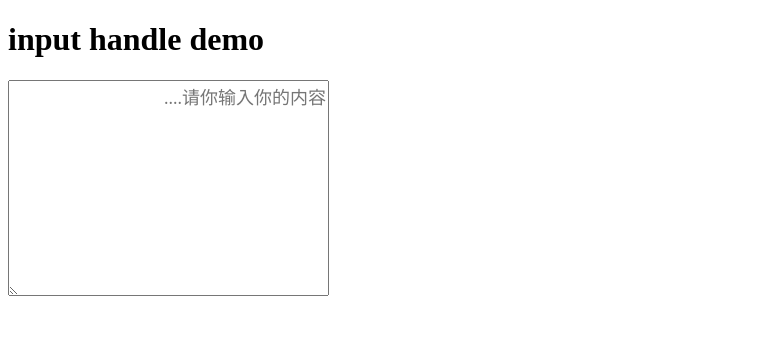
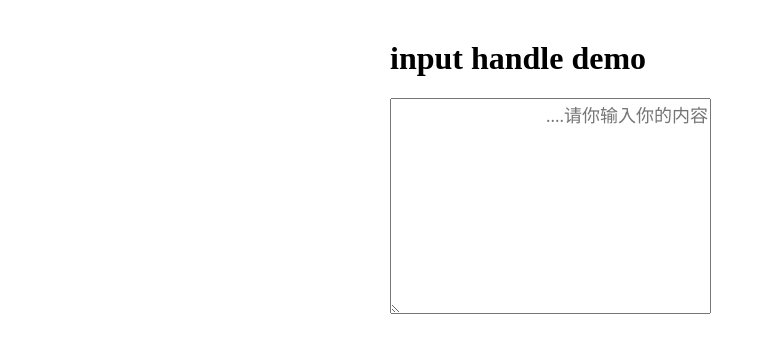
Before and after one commit to ishirkhan/shirkhan-alphabet, a website built with webpack: page packages/alphabet/template.html in a window 1280 px wide. Shown: the whole page, without its empty margins (0-766 px from the left). Built offline with nearby package versions, Linux system fonts and the light colour scheme; a web font is replaced by a local one.

Commit message:
feat: alphabet 新增了一条rule

```diff
--- a/packages/alphabet/template.html
+++ b/packages/alphabet/template.html
@@ -9,6 +9,11 @@
         [dir="rtl"] {
             font-family: "shirkhan";
             font-size: 18px;
+        }
+
+        #root {
+            width: 500px;
+            margin: 40px auto;
         }
     </style>
 </head>
```
Also changed, not shown: packages/alphabet/README.md.
